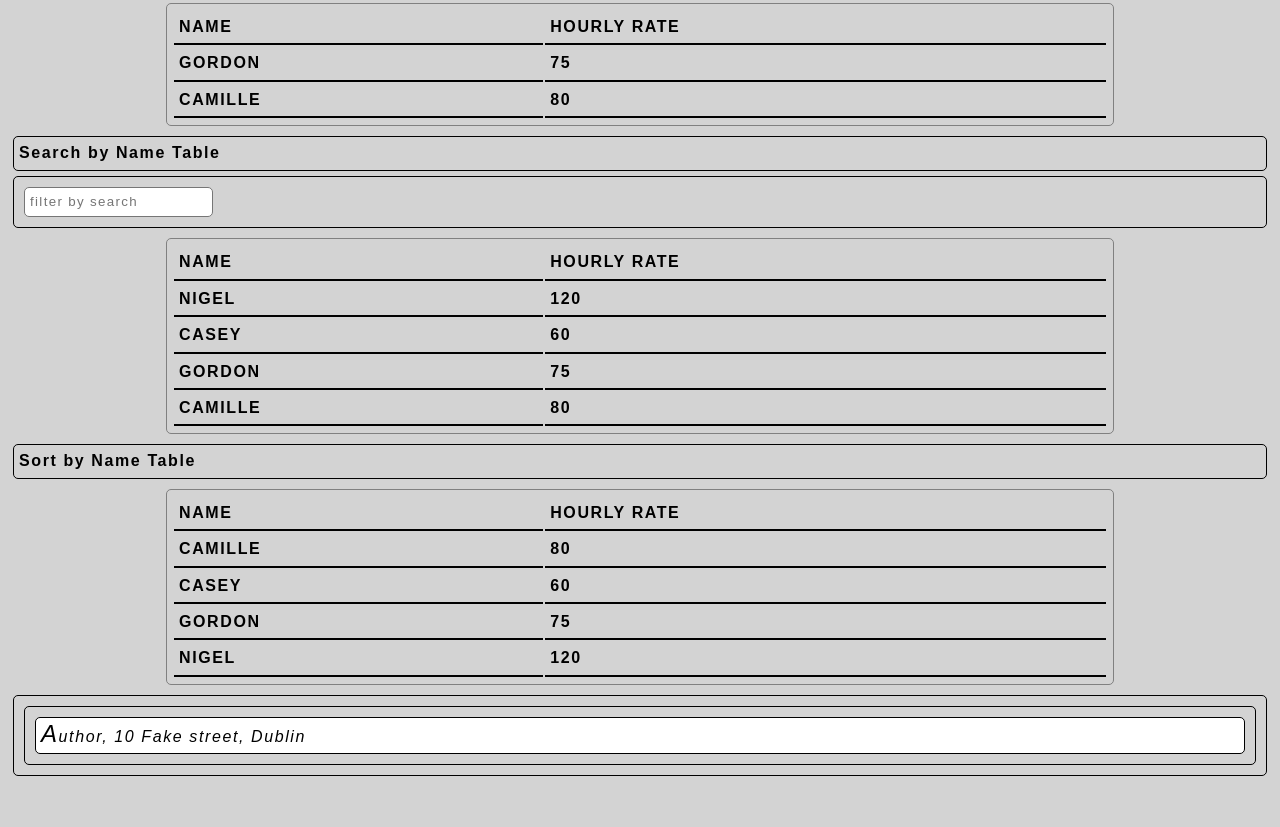
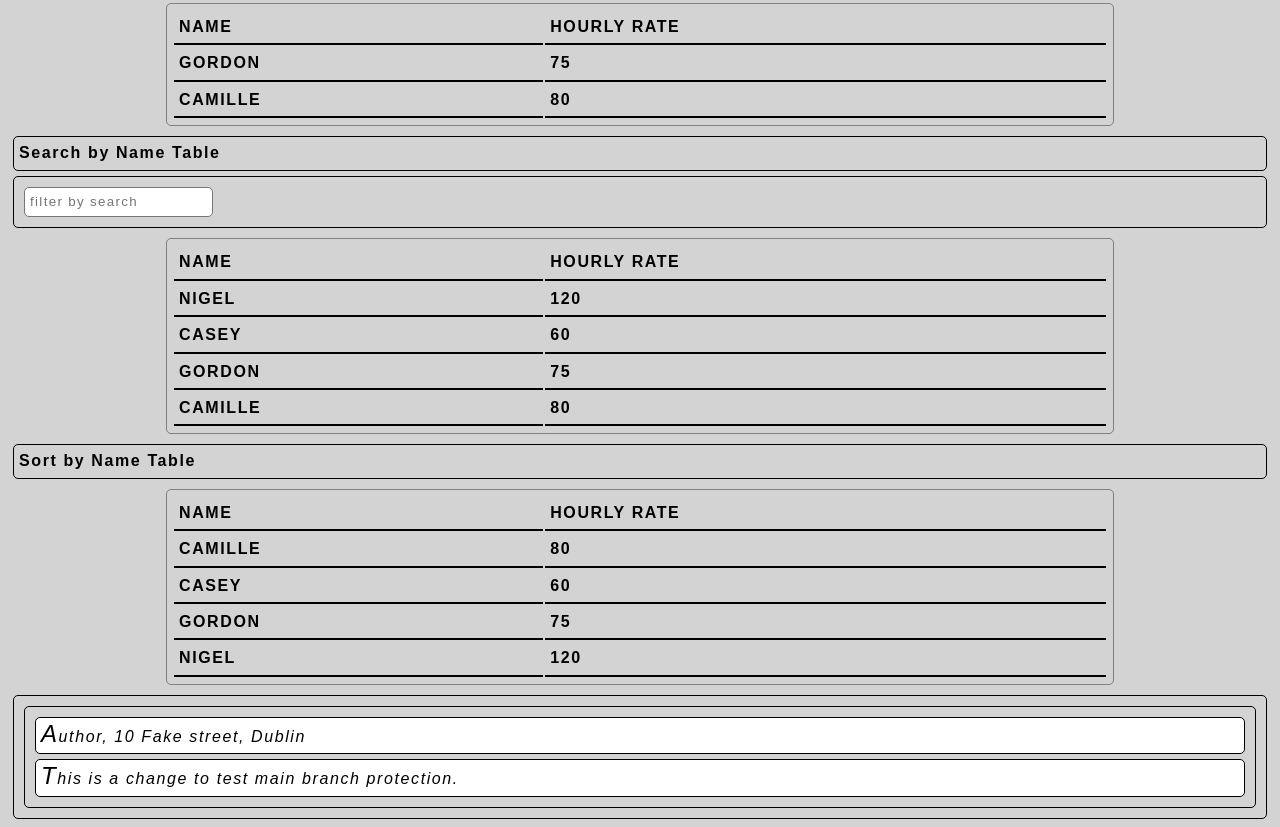
Before and after one commit to pacurtin/HtmlCssCheatsheet, a plain HTML site: page index.html in a window 1280 px wide. Shown: the part 6248-7075 px from the top of the page. Before the commit the page ends 7032 px from the top, so only its background shows below. Drawn offline with Linux system fonts and the light colour scheme; some packages are replaced by stand-ins of ours.

Commit message:
Test commit for main branch protection

```diff
--- a/index.html
+++ b/index.html
@@ -371,6 +371,7 @@
 		<footer>
 			<address>
 				<p>Author, 10 Fake street, Dublin</p>
+				<p>This is a change to test main branch protection.</p>
 			</address>
 		</footer>
 	</div>
```
